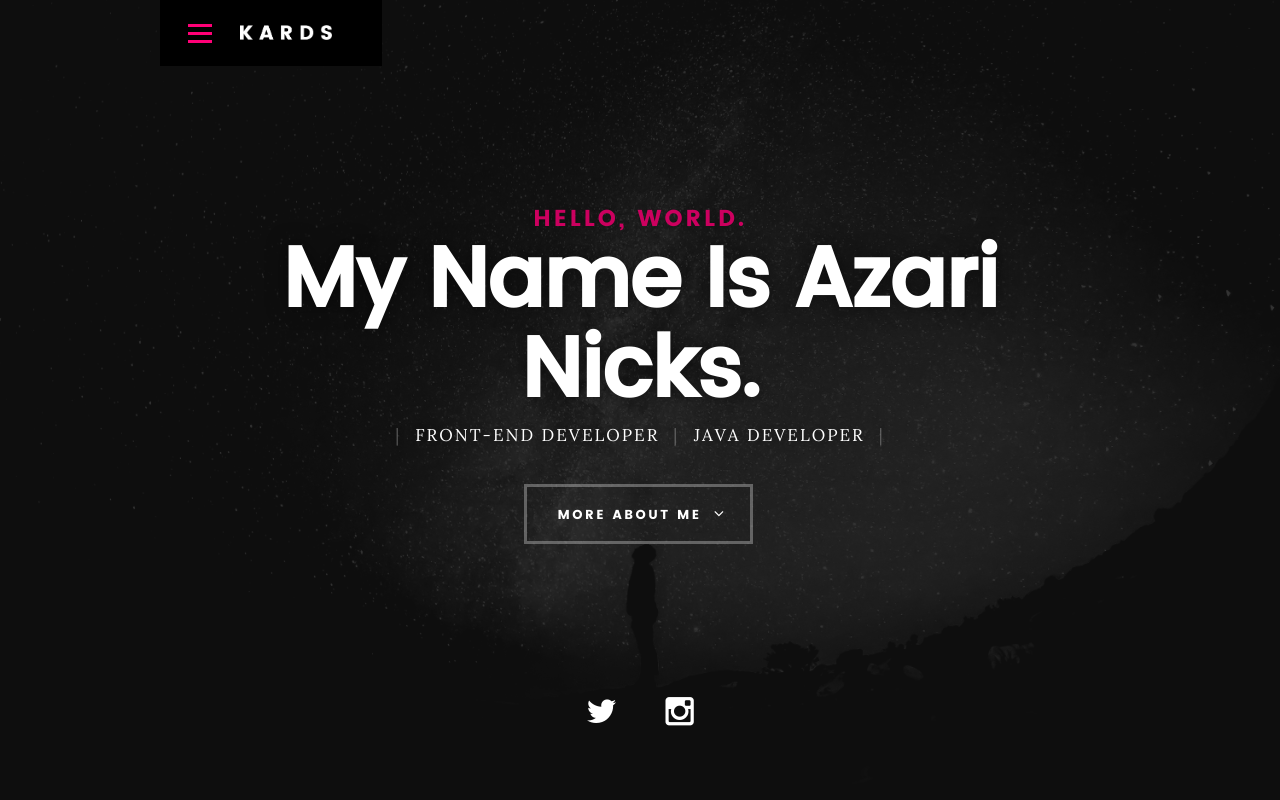
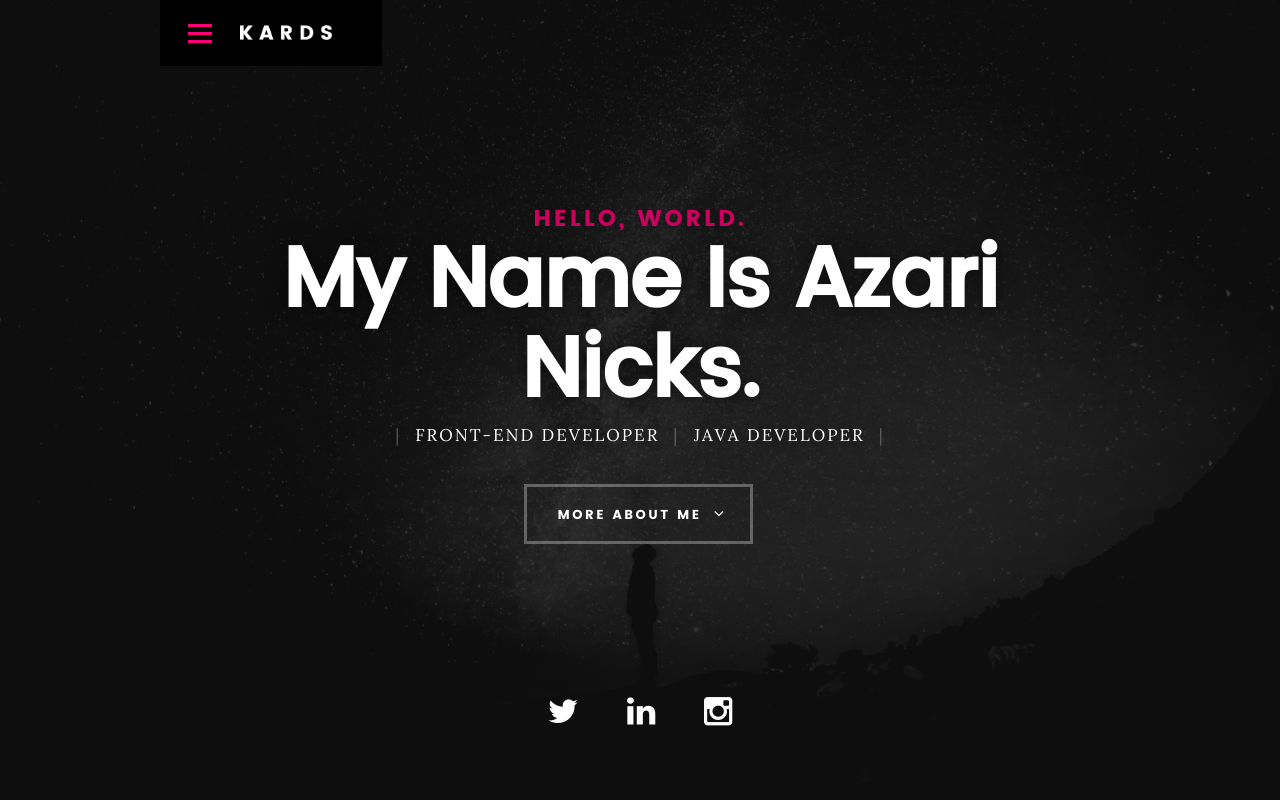
Before and after one commit to AzariNicks/AzariNicks.github.io, a plain HTML site: page index.html in a window 1280 px wide. Shown: the top 800 px of the page. Drawn offline with Linux system fonts and the light colour scheme; files whose address does not match are found by name.

Commit message:
AddedThing

```diff
--- a/index.html
+++ b/index.html
@@ -90,10 +90,10 @@
 
    	<ul class="intro-social">
 
-
+         <!-- <li><a href="https://twitter.com/AzariNicks"><i class="fa fa-behance"></i></a></li> -->
          <li><a href="https://twitter.com/AzariNicks"><i class="fa fa-twitter"></i></a></li>
-
-         <li><a href="#"><i class="fa fa-instagram"></i></a></li>
+   <li><a href="https://www.linkedin.com/in/azarithecreator/"><i class="fa fa-linkedin"></i></a></li>
+         <li><a href="https://www.instagram.com/aztheg/"><i class="fa fa-instagram"></i></a></li>
       </ul> <!-- /intro-social -->
 
    </section> <!-- /intro -->
```
